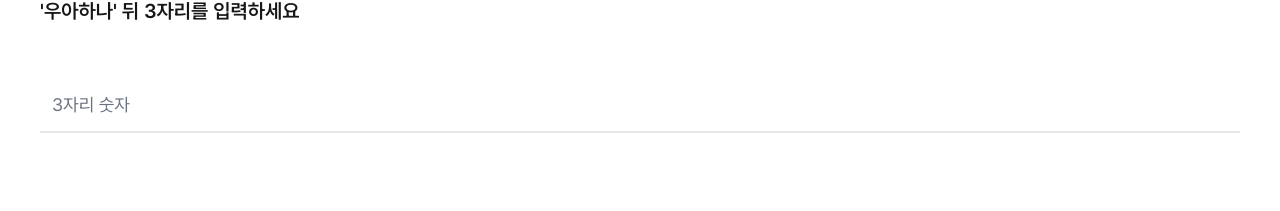
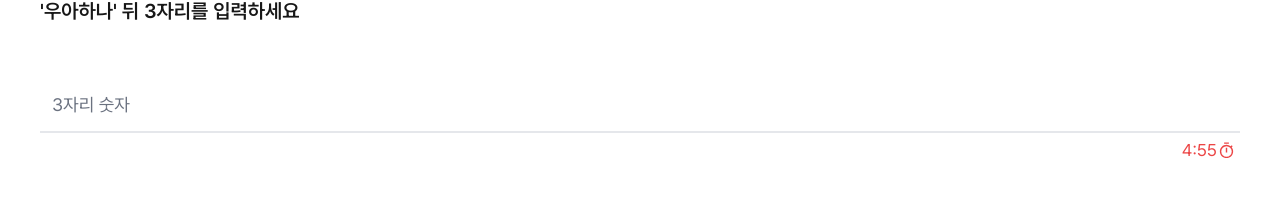
Before and after one commit to woo-ah-hana/woo-ah-hana-web, a Next.js app in the folder woo-ah-hana-web/: page /community-register/account-auth/check in a window 1280 px wide. Shown: the part 207-418 px from the top of the page. Built offline with nearby package versions, Linux system fonts and the light colour scheme.

Commit message:
[ui] 모임통장 추가시 인증코드 카운트다운

```diff
--- a/woo-ah-hana-web/src/app/(..route)/community-register/account-auth/check/page.tsx
+++ b/woo-ah-hana-web/src/app/(..route)/community-register/account-auth/check/page.tsx
@@ -7,6 +7,8 @@ import Header from '@/app/ui/components/header';
 import { useRouter, useSearchParams } from 'next/navigation';
 import { useEffect, useState } from 'react';
 import {message} from "antd";
+import Image from 'next/image';
+import IconTimer from '../../../../assets/img/icon-timer-red.svg';
 
 export default function AccountAuthCheck() {
   const router = useRouter();
@@ -19,6 +21,7 @@ export default function AccountAuthCheck() {
     validationCode: '',
   });
   const [isFormValid, setIsFormValid] = useState(false);
+  const [countdown, setCountdown] = useState<number | null>(null);
   const [messageApi, contextHolder] = message.useMessage();
 
   useEffect(() => {
@@ -30,6 +33,7 @@ export default function AccountAuthCheck() {
       validationCode: '',
     };
     setFormData(params);
+    setCountdown(300); // 5분(300초) 타이머 시작
   }, [searchParams]);
 
   useEffect(() => {
@@ -43,6 +47,14 @@ export default function AccountAuthCheck() {
       validationCode: value,
     }));
   };
+
+  useEffect(() => {
+    if (countdown === null || countdown <= 0) return;
+    const timer = setInterval(() => {
+      setCountdown((prev) => (prev !== null && prev > 0 ? prev - 1 : 0));
+    }, 1000);
+    return () => clearInterval(timer);
+  }, [countdown]);
 
   const handleSubmit = async () => {
     const requestBody = {
@@ -91,12 +103,29 @@ export default function AccountAuthCheck() {
             입금내역을 확인하고 <br /> &apos;우아하나&apos; 뒤 3자리를
             입력하세요
           </div>
+          <div className='flex flex-col gap-1'>
           <TextInput
             variant={'secondary'}
             sizeVariants={'default'}
             placeholder='3자리 숫자'
             onValueChange={handleInputChange}
           />
+          <div className='self-end'>
+                {countdown !== null && countdown > 0 && (
+                  <div className='flex flex-row justify-center items-center gap-0 text-[17px] text-start text-[#ec4646] mt-1 mr-1'>
+                    {`${Math.floor(countdown / 60)}:${String(
+                      countdown % 60
+                    ).padStart(2, '0')}`}
+                    <Image
+                      src={IconTimer}
+                      alt='timer'
+                      style={{ width: '19px' }}
+                    />
+                  </div>
+                )}
+              </div>
+          </div>
+
         </div>
         <AchromaticButton
           className='h-12 text-xl w-full'
--- a/woo-ah-hana-web/src/app/(..route)/community-register/account-auth/page.tsx
+++ b/woo-ah-hana-web/src/app/(..route)/community-register/account-auth/page.tsx
@@ -4,6 +4,7 @@ import { validateAccount } from '@/app/business/community/community.service';
 import AchromaticButton from '@/app/ui/atom/button/achromatic-button';
 import TextInput from '@/app/ui/atom/text-input/text-input';
 import Header from '@/app/ui/components/header';
+import { message } from 'antd';
 import { useRouter, useSearchParams } from 'next/navigation';
 import { useEffect, useState } from 'react';
 
@@ -59,11 +60,11 @@ export default function AccountRegisterForm() {
 
         router.push(`/community-register/account-auth/check?${queryParams}`);
       } else {
-        alert('계좌 인증에 실패했습니다. 다시 시도해주세요.');
+        message.error('계좌 인증에 실패했습니다. 다시 시도해주세요.');
       }
     } catch (error) {
       console.error('API 호출 중 오류:', error);
-      alert('계좌 인증 중 문제가 발생했습니다. 다시 시도해주세요.');
+      message.error('계좌 인증 중 문제가 발생했습니다. 다시 시도해주세요.');
     }
   };
 
--- a/woo-ah-hana-web/src/app/globals.css
+++ b/woo-ah-hana-web/src/app/globals.css
@@ -84,5 +84,5 @@ body {
 
 .ant-message {
   position: absolute;
-  top: 20px !important;
+  top: 35px !important;
 }
--- a/woo-ah-hana-web/src/app/ui/components/account-management/change-account.modal.tsx
+++ b/woo-ah-hana-web/src/app/ui/components/account-management/change-account.modal.tsx
@@ -27,8 +27,6 @@ export function ChangeAccountDialog({
 }: ChangeAccountDialogProps) {
   const [messageApi, contextHolder] = message.useMessage();
   const [newAccountNumber, setNewAccountNumber] = useState<string>('');
-  // const [newBank, setNewBank] = useState<string>('');
-  //   const community = useCommunityStore((state)=>{return state.community});
   const [countdown, setCountdown] = useState<number | null>(null);
   const [newBank, setNewBank] = useState<BankName>();
 
```
